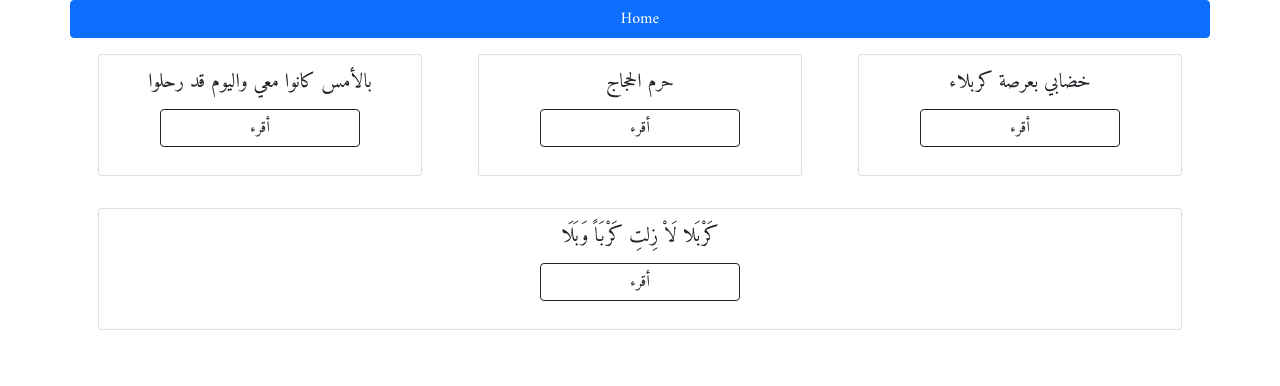
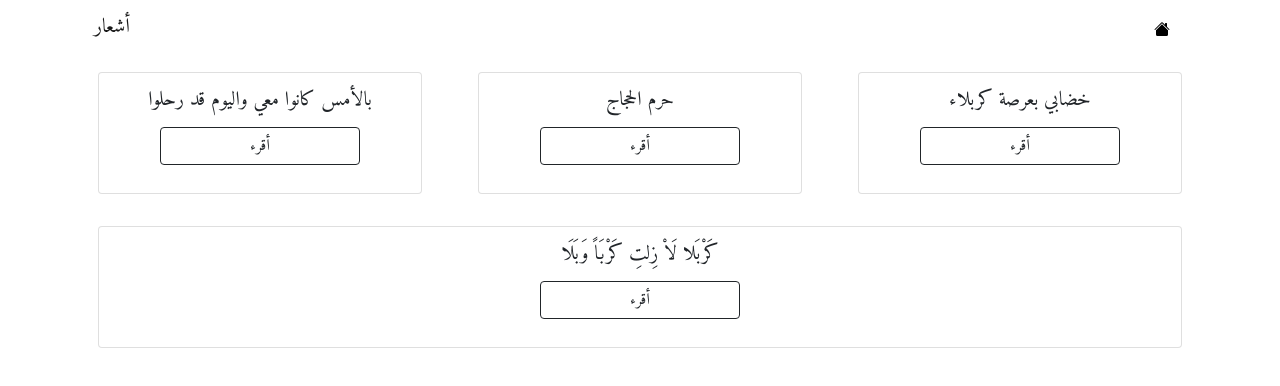
Before and after one commit to 2K39/poems, a Next.js app: page /poems in a window 1280 px wide. Shown: the top 386 px of the page. Built offline with nearby package versions, Linux system fonts and the light colour scheme.

Commit message:
back button

```diff
--- a/package.json
+++ b/package.json
@@ -13,7 +13,8 @@
     "next": "11.1.0",
     "react": "17.0.2",
     "react-bootstrap": "^1.6.1",
-    "react-dom": "17.0.2"
+    "react-dom": "17.0.2",
+    "react-icons": "^4.2.0"
   },
   "devDependencies": {
     "eslint": "7.32.0",
--- a/pages/poems/index.js
+++ b/pages/poems/index.js
@@ -1,9 +1,10 @@
 import React , {useState , useEffect} from 'react'
-import {Container, Row, Col, Button ,Card, Alert} from 'react-bootstrap'
+import {Container,Nav, Row, Col, Button ,Card, Alert} from 'react-bootstrap'
+import Navbar from 'react-bootstrap/Navbar'
 import {server }from '../../config/index'
 import 'bootstrap/dist/css/bootstrap.min.css';
-
-
+import { AiOutlineHome } from 'react-icons/fa'
+import { BsFillHouseFill } from "react-icons/bs";
 export default function Poems(props) {
     let [all , setAll] = useState([])
     useEffect(()=>{
@@ -15,10 +16,16 @@ export default function Poems(props) {
 
     return (
         <Container>
+            <Navbar>
+                <Container>
+                    <Navbar.Brand href="#home">أشعار</Navbar.Brand>
+                    <Nav.Link href="/">
+                        <BsFillHouseFill style={{color:"black"}}/>
+                        </Nav.Link>
+                </Container>
+            </Navbar>
             <Row>
-                <Button href="/">
-                    Home
-                </Button>
+
             </Row>
             <Row>
                     {
@@ -26,7 +33,7 @@ export default function Poems(props) {
                     all.map((x) =>
                         <Col key={x.name} className="m-3"><Card key={x.name} >
                             <Card.Body className="text-center" as="h1">
-                               <Card.Title>{x.name}</Card.Title>
+                               <Card.Title >{x.name}</Card.Title>
 
                                  <Button variant="outline-dark" style={{width:'200px'}} href={`/poems/`+x.id}>أقرء</Button>
                             </Card.Body>
```
Also changed, not shown: pages/poems/[id].js (+14 -5 lines), 1 other file (tests, documents, lock files or other folders).
